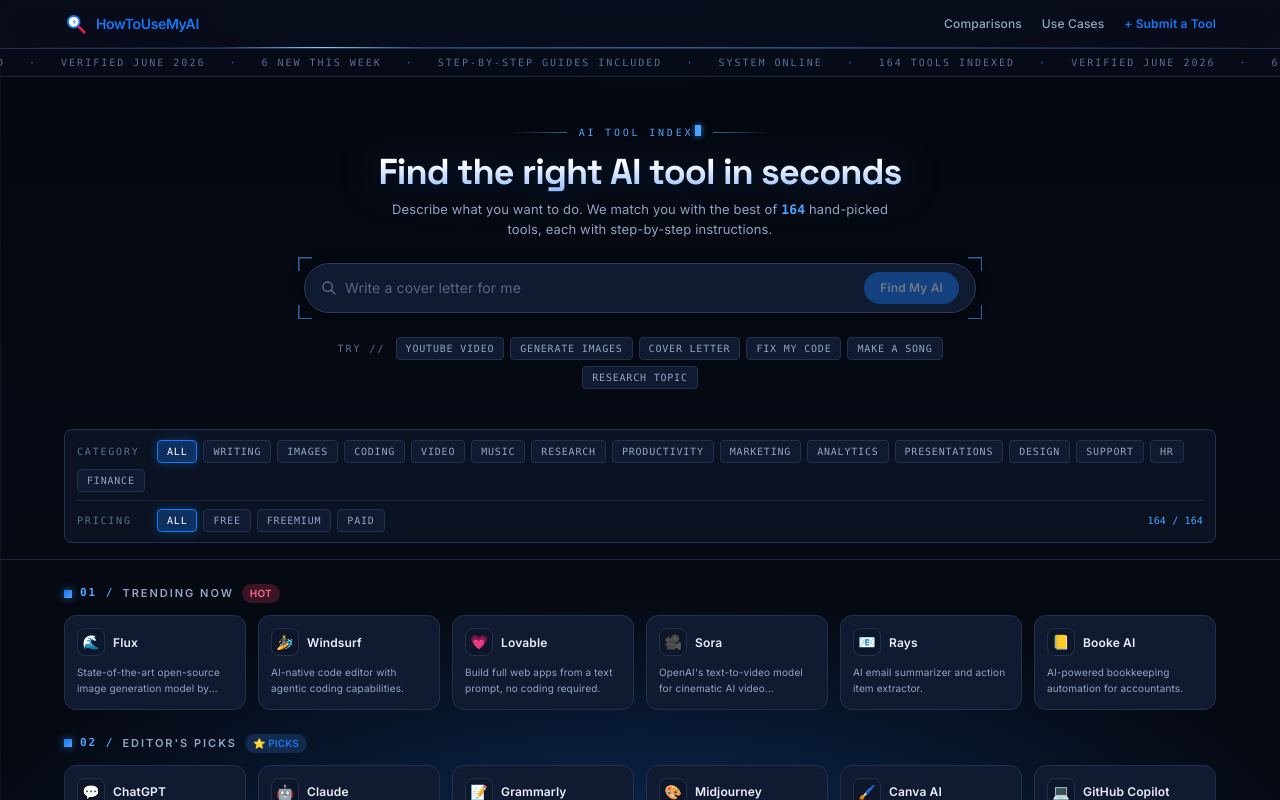
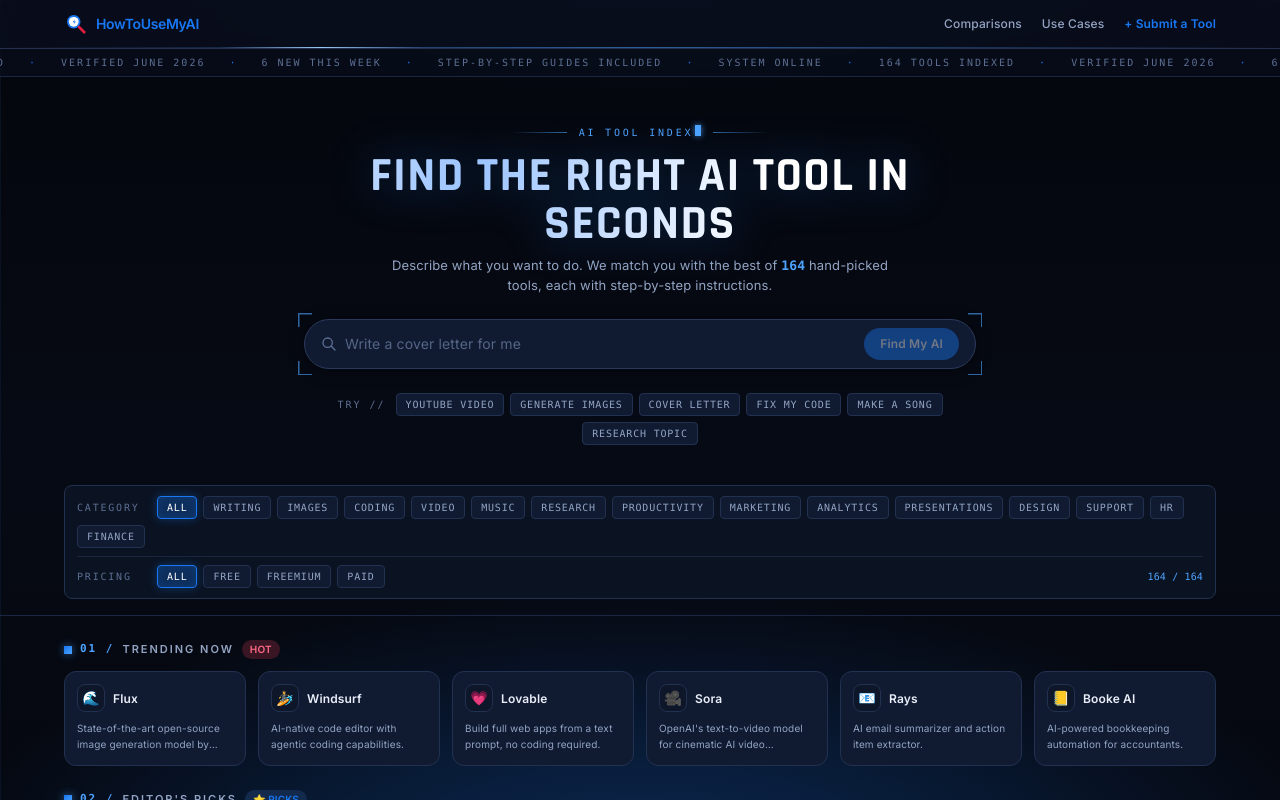
Before and after one commit to crithitlel/howtousemyai, a Next.js app: page / in a window 1280 px wide. Shown: the top 800 px of the page. Built offline with nearby package versions, Linux system fonts and the light colour scheme.

Commit message:
Hero: Rajdhani uppercase headline, animated gradient sheen, decode scramble-in

```diff
--- a/app/globals.css
+++ b/app/globals.css
@@ -36,15 +36,21 @@
   letter-spacing: 0.01em;
 }
 
-/* Hero display headline — Space Grotesk, gradient ink, soft blue aura */
+/* Hero display headline — Rajdhani, animated gradient sheen, blue aura */
 .hero-title {
-  font-family: var(--font-grotesk), var(--font-inter), sans-serif;
-  letter-spacing: -0.025em;
-  background: linear-gradient(180deg, #ffffff 25%, #8fbcff 100%);
+  font-family: var(--font-tech), var(--font-inter), sans-serif;
+  text-transform: uppercase;
+  letter-spacing: 0.03em;
+  background: linear-gradient(100deg, #ffffff 20%, #4da3ff 38%, #ffffff 55%, #9cc4ff 80%, #ffffff 100%);
+  background-size: 220% 100%;
   -webkit-background-clip: text;
   background-clip: text;
   color: transparent;
-  filter: drop-shadow(0 0 22px rgba(24, 119, 242, 0.3));
+  animation: sheen 5.5s linear infinite;
+  filter: drop-shadow(0 0 22px rgba(24, 119, 242, 0.35));
+}
+@keyframes sheen {
+  to { background-position: -220% 0; }
 }
 
 /* Hero kicker — mono system line with hairline wings */
@@ -251,7 +257,7 @@
 .tool-card:hover::after { opacity: 1; }
 
 @media (prefers-reduced-motion: reduce) {
-  .ticker-track, .header-glow-line::after { animation: none; }
+  .ticker-track, .header-glow-line::after, .hero-title, .cursor-blink { animation: none; }
   .reveal { opacity: 1; transform: none; transition: none; }
 }
 
--- a/app/layout.tsx
+++ b/app/layout.tsx
@@ -1,5 +1,5 @@
 import type { Metadata } from "next";
-import { Inter, Playfair_Display, Space_Grotesk } from "next/font/google";
+import { Inter, Playfair_Display, Rajdhani } from "next/font/google";
 import Script from "next/script";
 import "./globals.css";
 
@@ -17,8 +17,8 @@
   weight: ["500", "600", "700"],
 });
 
-const grotesk = Space_Grotesk({
-  variable: "--font-grotesk",
+const rajdhani = Rajdhani({
+  variable: "--font-tech",
   subsets: ["latin"],
   weight: ["500", "600", "700"],
 });
@@ -56,7 +56,7 @@
 
 export default function RootLayout({ children }: Readonly<{ children: React.ReactNode }>) {
   return (
-    <html lang="en" className={`${inter.variable} ${playfair.variable} ${grotesk.variable} h-full antialiased`}>
+    <html lang="en" className={`${inter.variable} ${playfair.variable} ${rajdhani.variable} h-full antialiased`}>
       <head>
         <script type="application/ld+json" dangerouslySetInnerHTML={{ __html: JSON.stringify(websiteSchema) }} />
         {(GA_ID as string) !== "G-XXXXXXXXXX" && (
--- a/app/page.tsx
+++ b/app/page.tsx
@@ -32,6 +32,8 @@
   "Make a song",
   "Research topic",
 ];
+
+const HERO_TEXT = "Find the right AI tool in seconds";
 
 const PLACEHOLDER_QUERIES = [
   "I want to create a YouTube video",
@@ -79,8 +81,28 @@
   const [subscribed, setSubscribed] = useState(false);
   const [viewMode, setViewMode] = useState<"grid" | "list">("grid");
   const [typedPlaceholder, setTypedPlaceholder] = useState("");
+  const [heroText, setHeroText] = useState(HERO_TEXT);
   const [toolCount, setToolCount] = useState(0);
   const router = useRouter();
+
+  // Decode scramble-in for the headline
+  useEffect(() => {
+    if (window.matchMedia("(prefers-reduced-motion: reduce)").matches) return;
+    const chars = "ABCDEFGHIJKLMNOPQRSTUVWXYZ0123456789<>/\\|=+*#";
+    let frame = 0;
+    const total = 28;
+    const iv = setInterval(() => {
+      frame++;
+      const revealed = Math.floor(HERO_TEXT.length * (frame / total));
+      let out = HERO_TEXT.slice(0, revealed);
+      for (let j = revealed; j < HERO_TEXT.length; j++) {
+        out += HERO_TEXT[j] === " " ? " " : chars[Math.floor(Math.random() * chars.length)];
+      }
+      if (frame >= total) { setHeroText(HERO_TEXT); clearInterval(iv); }
+      else setHeroText(out);
+    }, 40);
+    return () => clearInterval(iv);
+  }, []);
 
   // Cycling typewriter placeholder
   useEffect(() => {
@@ -215,8 +237,8 @@
           <div className="hero-kicker mb-3">
             <span>AI Tool Index<span className="cursor-blink" /></span>
           </div>
-          <h1 className="hero-title text-3xl sm:text-4xl font-bold mb-2">
-            Find the right AI tool in seconds
+          <h1 className="hero-title text-3xl sm:text-5xl font-bold mb-2">
+            {heroText}
           </h1>
           <p className="text-[13px] text-[#93a4c3] mb-6 max-w-lg mx-auto">
             Describe what you want to do. We match you with the best of <span className="mono font-semibold text-[#4da3ff]">{toolCount}</span> hand-picked tools, each with step-by-step instructions.
```
